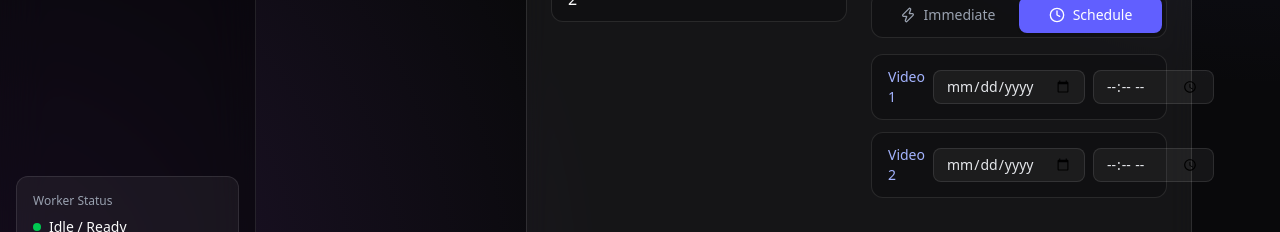
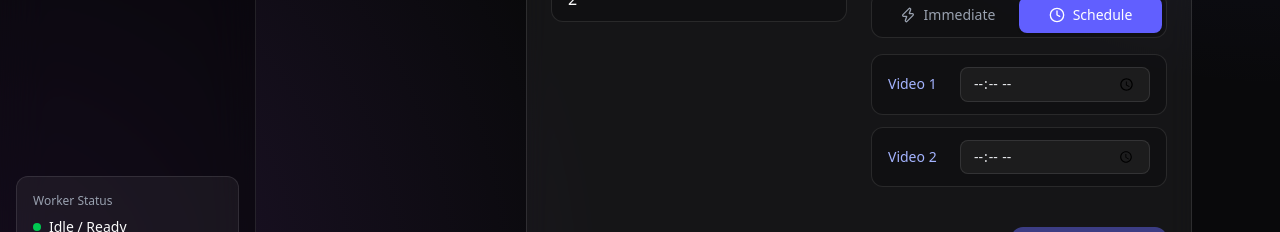
Before and after one commit to dev-Ali-git/Social-Media-Management, a Next.js app in the folder frontend/: page /schedules in a window 1280 px wide. Both pictures are taken after a click on the button "Schedule". Shown: the part 514-746 px from the top of the page. Built offline with nearby package versions, Linux system fonts and the light colour scheme; no server answers; the database is empty.

Commit message:
Refactor schedule mode to daily recurring time slots without dates

```diff
--- a/frontend/src/app/schedules/page.tsx
+++ b/frontend/src/app/schedules/page.tsx
@@ -240,22 +240,11 @@ export default function SchedulesPage() {
                               <span className="text-sm font-medium text-indigo-300 w-16">Video {i + 1}</span>
                               <div className="flex flex-1 gap-2 w-full">
                                 <input
-                                  type="date"
-                                  value={timeSlots[i]?.date || ''}
-                                  onChange={(e) => {
-                                    const newSlots = [...timeSlots];
-                                    if (!newSlots[i]) newSlots[i] = { date: '', time: '' };
-                                    newSlots[i].date = e.target.value;
-                                    setTimeSlots(newSlots);
-                                  }}
-                                  className="w-full bg-surface border border-surface-border rounded-lg px-3 py-1.5 focus:outline-none focus:border-indigo-500 transition-colors text-sm text-gray-200"
-                                />
-                                <input
                                   type="time"
                                   value={timeSlots[i]?.time || ''}
                                   onChange={(e) => {
                                     const newSlots = [...timeSlots];
-                                    if (!newSlots[i]) newSlots[i] = { date: '', time: '' };
+                                    if (!newSlots[i]) newSlots[i] = { time: '' };
                                     newSlots[i].time = e.target.value;
                                     setTimeSlots(newSlots);
                                   }}
```
Also changed, not shown: 1 other file (tests, documents, lock files or other folders).
